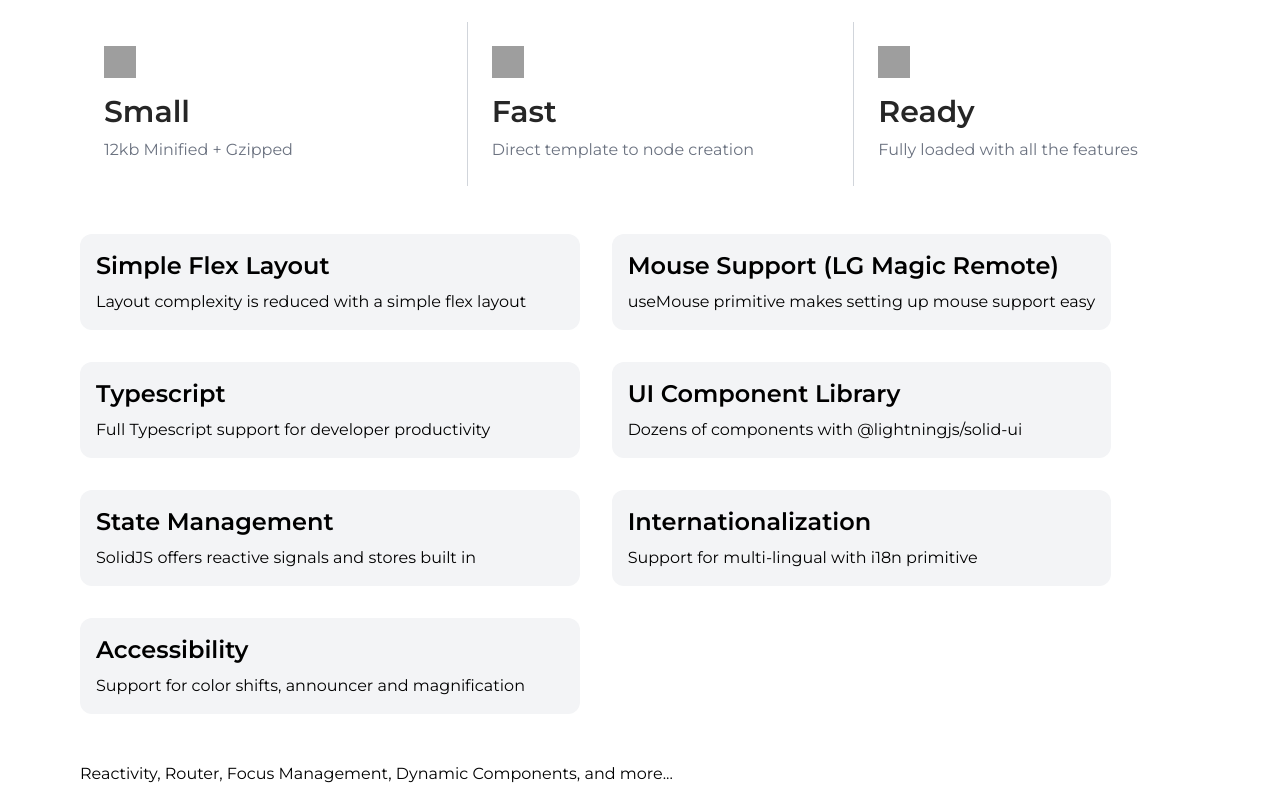
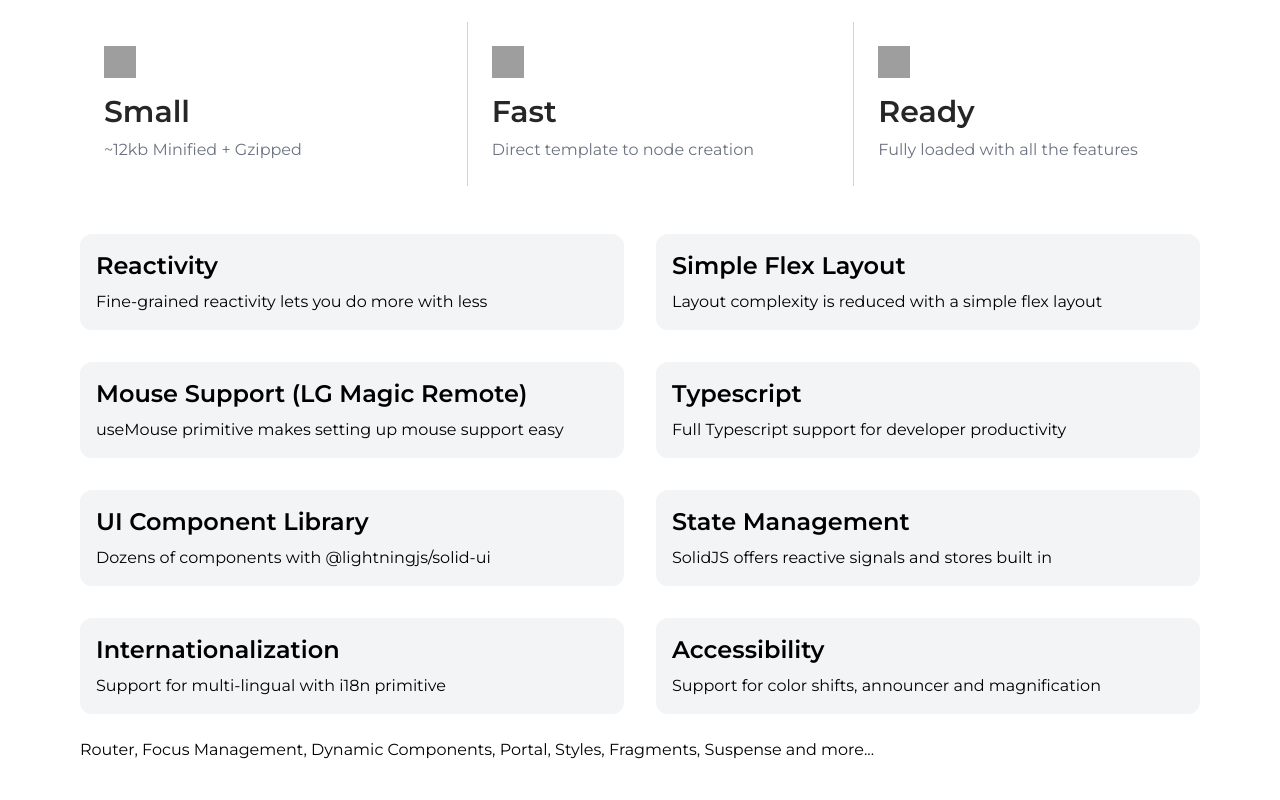
Before and after one commit to lightning-tv/lightningtv.dev, a website: page docs/index.html in a window 1280 px wide. Shown: the part 1080-1880 px from the top of the page. Drawn offline with Linux system fonts and the light colour scheme; grey boxes are pictures that could not be loaded.

Commit message:
update site

```diff
--- a/docs/index.html
+++ b/docs/index.html
@@ -174,7 +174,7 @@
                   Small
                 </h4>
                 <p class="mt-2 text-base leading-6 text-gray-500">
-                  12kb Minified + Gzipped
+                  ~12kb Minified + Gzipped
                 </p>
               </div>
             </article>
@@ -221,8 +221,16 @@
           </div>
         </div>
         <div
-          class="grid grid-cols-1 my-12 md:grid-cols-2 place-items-center gap-8 items-stretch"
+          class="grid grid-cols-1 mt-12 md:grid-cols-2 place-items-center gap-8 items-stretch w-full"
         >
+          <div
+            class="flex flex-col gap-2 rounded-xl bg-gray-100 p-4 w-full"
+          >
+            <h2 class="text-2xl font-semibold">Reactivity</h2>
+            <p class="grow">
+                Fine-grained reactivity lets you do more with less
+            </p>
+          </div>
           <div
             class="flex flex-col gap-2 rounded-xl bg-gray-100 p-4 w-full"
           >
@@ -287,8 +295,8 @@
           </div>
         </div>
 
-        <p>
-            Reactivity, Router, Focus Management, Dynamic Components, and more...
+        <p class="mb-8 mt-6">
+        Router, Focus Management, Dynamic Components, Portal, Styles, Fragments, Suspense and more...
         </p>
 
         <div
@@ -551,5 +559,11 @@
         </form>
       </section>
     </main>
+    <footer
+      class="flex flex-col justify-center border-t border-gray-300 items-center px-6 py-16 max-md:px-5 max-md:max-w-full"
+    >
+        <a rel="noopener" target="_blank" href="https://discord.com/invite/solidjs"><span class="sr-only">Discord</span><svg viewBox="0 0 24 24" class="h-8 transition hover:opacity-50 opacity-60"><path fill="currentColor" d="M12 0C5.3 0 0 5.3 0 12s5.3 12 12 12 12-5.4 12-12S18.6 0 12 0zM9.7 5.9a.05.05 0 0 1 .06.03 8.43 8.43 0 0 1 .41.83 12.2 12.2 0 0 1 3.66 0 9.19 9.19 0 0 1 .4-.83.05.05 0 0 1 .06-.03 13.2 13.2 0 0 1 3.26 1.01.04.04 0 0 1 .02.02c1.8 2.66 2.7 5.66 2.37 9.11a.05.05 0 0 1-.02.04 13.24 13.24 0 0 1-4 2.02.05.05 0 0 1-.06-.02 10.65 10.65 0 0 1-.82-1.33.05.05 0 0 1 .02-.07 8.2 8.2 0 0 0 1.25-.6.05.05 0 0 0 .01-.08 6.47 6.47 0 0 1-.25-.2.05.05 0 0 0-.05 0 9.47 9.47 0 0 1-8.05 0 .05.05 0 0 0-.05 0l-.25.2a.05.05 0 0 0 0 .08 8.75 8.75 0 0 0 1.26.6.05.05 0 0 1 .02.07 9.48 9.48 0 0 1-.82 1.33.05.05 0 0 1-.05.02 13.28 13.28 0 0 1-4-2.02.05.05 0 0 1-.02-.04c-.28-2.99.29-6.01 2.37-9.11a.05.05 0 0 1 .02-.02A13.17 13.17 0 0 1 9.7 5.9zM9.35 11c-.8 0-1.43.72-1.43 1.6 0 .9.64 1.62 1.43 1.62.8 0 1.44-.72 1.44-1.61.02-.88-.63-1.61-1.44-1.61zm5.33 0c-.8 0-1.44.72-1.44 1.6 0 .9.65 1.62 1.44 1.62.8 0 1.43-.72 1.43-1.61.02-.88-.63-1.61-1.43-1.61z"></path></svg></a>
+        <p>Released under the Apache 2.0 license Copyright © 2024 Chris Lorenzo</p>
+    </footer>
   </body>
 </html>
```
Also changed, not shown: docs/output.css.
